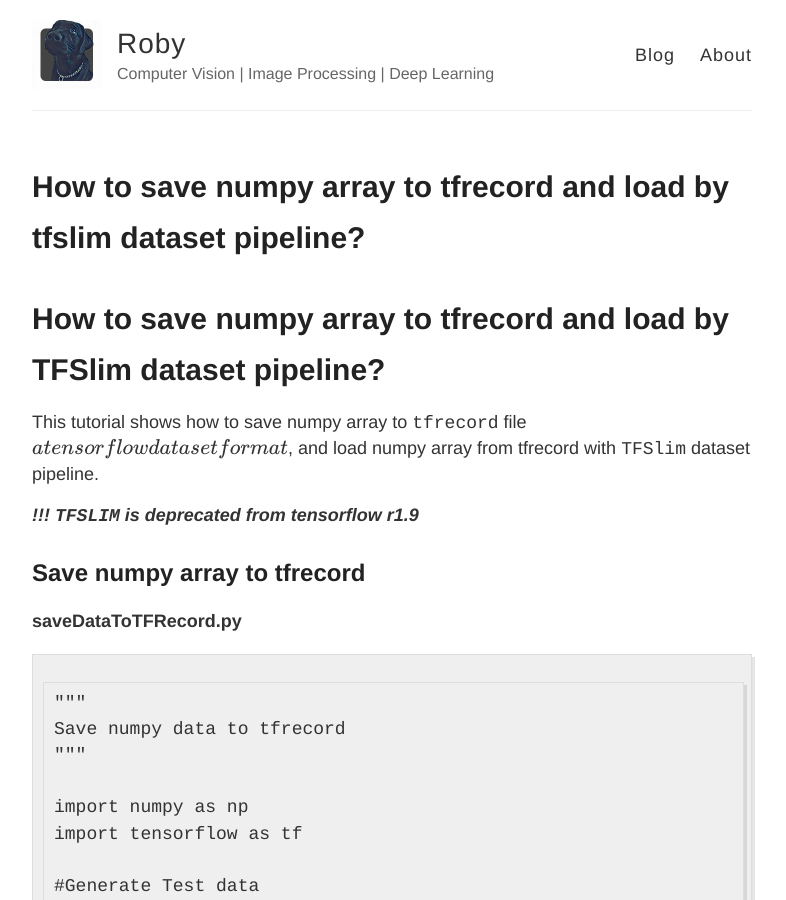
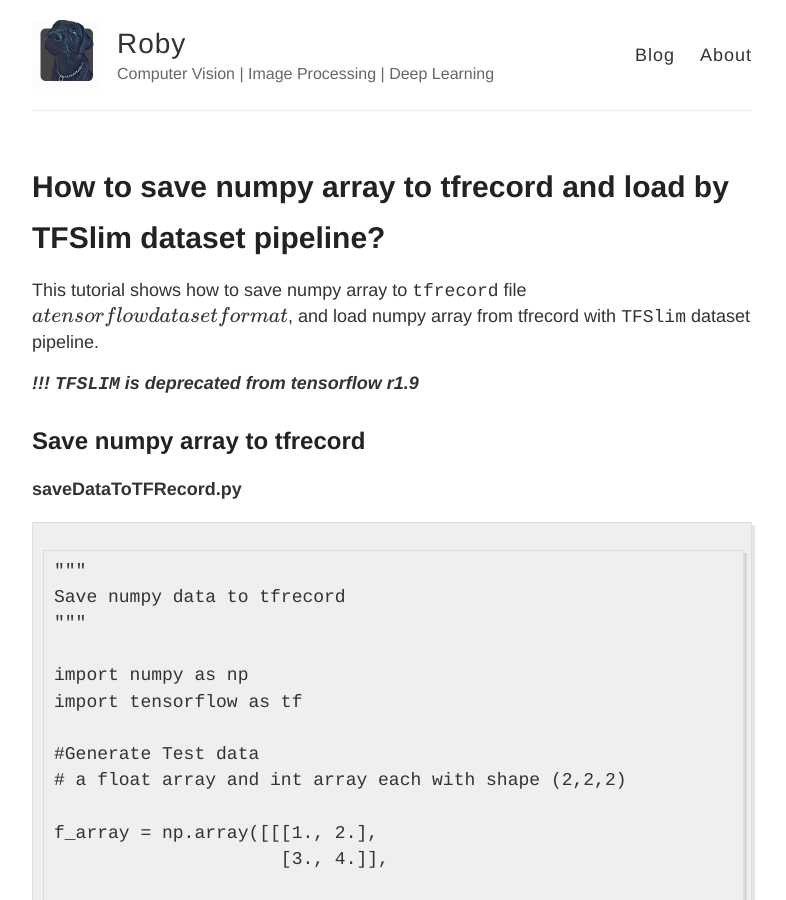
Before and after one commit to changkaizhao/changkaizhao.github.io, a Jekyll site: the page built from _posts/2018-7-11-How to save numpy array to tfrecord and load by TFSlim dataset pipeline?.md, in a window 1280 px wide and 900 px high. Shown: the whole window, without its empty margins (248-1034 px from the left). Built offline with Jekyll 4.4.1, drawn with Linux system fonts in a browser that asks for light colours; our own code applies the rules of GitHub Pages for plain Markdown files; formulas are drawn with MathJax 3; comment, search, counter and statistics services are not loaded; some of the changed lines change nothing that is shown.

```diff
--- a/_posts/2018-7-11-How to save numpy array to tfrecord and load by TFSlim dataset pipeline?.md
+++ b/_posts/2018-7-11-How to save numpy array to tfrecord and load by TFSlim dataset pipeline?.md
@@ -1,4 +1,7 @@
-# How to save numpy array to tfrecord and load by TFSlim dataset pipeline?
+---
+layout: post
+title: How to save numpy array to tfrecord and load by TFSlim dataset pipeline?
+---
 
 This tutorial shows how to save numpy array to `tfrecord` file (a tensorflow dataset format), and load numpy array from tfrecord with `TFSlim` dataset pipeline.
 
```
